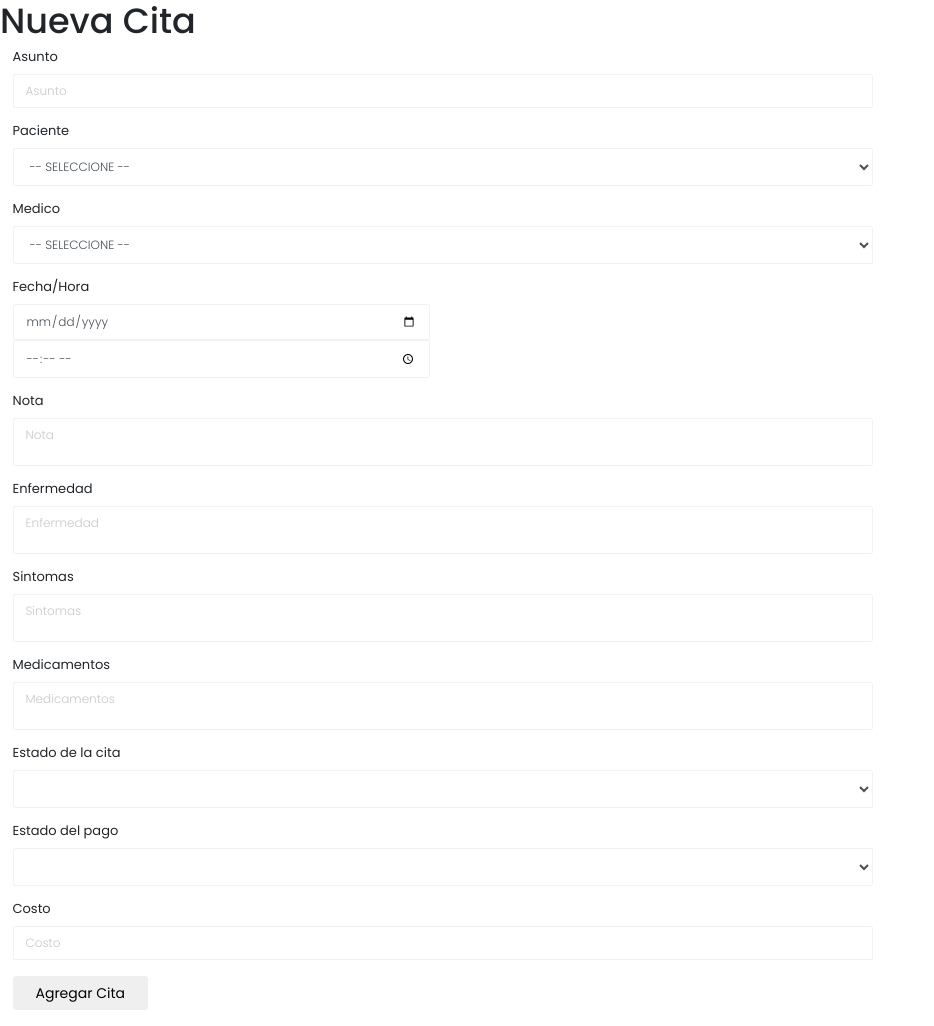
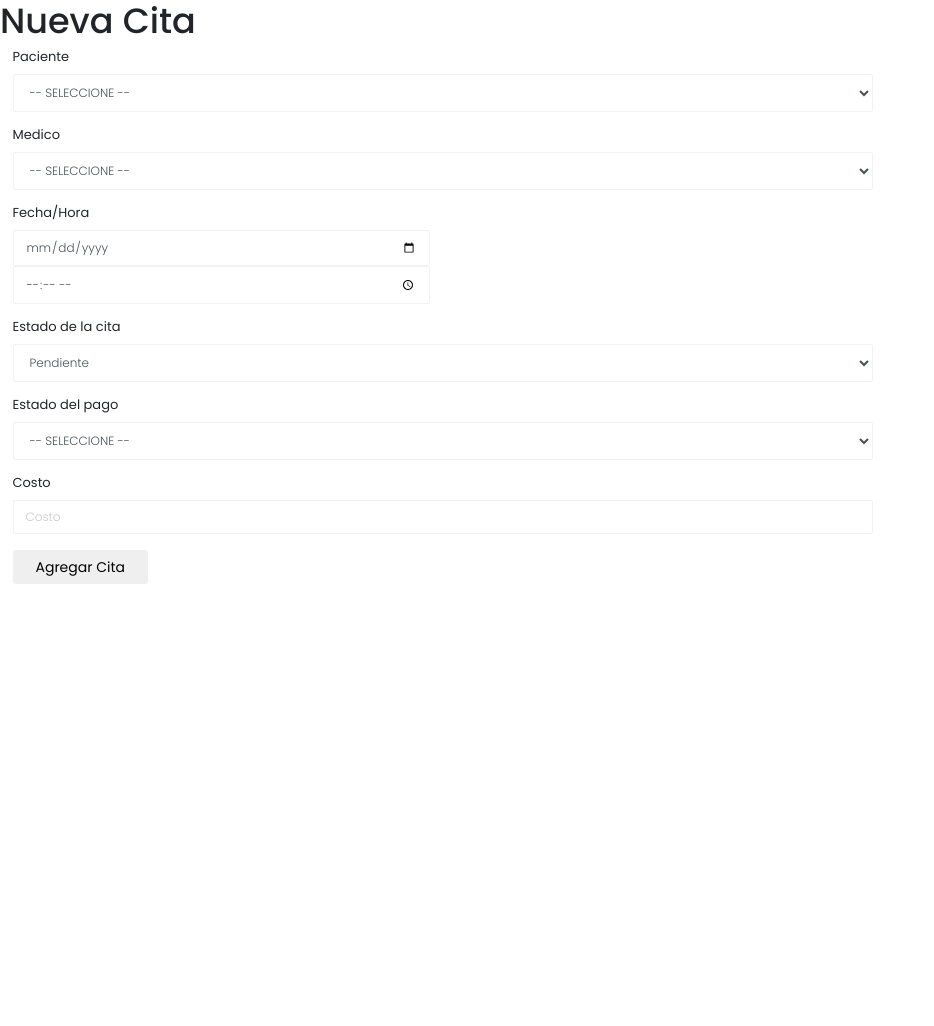
Before and after one commit to aasoto/ips, a PHP site: page /vcita.php in a window 1280 px wide. Shown: the whole page, without its empty margins (0-934 px from the left). After the commit the page ends 584 px from the top, so only its background shows below. Run offline with PHP 8.4, Linux system fonts and the light colour scheme; tables that the repository leaves empty or names only in its code hold one stand-in row (values such as "Sample post"); data that the repository does not hold is empty; some libraries are stand-ins or nearby versions.

Commit message:
agregar cita v1

```diff
--- a/ccita.php
+++ b/ccita.php
@@ -16,4 +16,6 @@
 
     $datcitas = $obj->listado_citas();
     $inf_pacientes = $obj->consulta_pacientes();
+    $inf_medicos = $obj->consulta_medicos();
+
 ?>
--- a/mcita.php
+++ b/mcita.php
@@ -40,5 +40,12 @@ include("conexion.php");
             $data = $this->selcot($sql);
             return $data;
         }
+
+        function consulta_medicos(){
+            $sql="SELECT area, nom1, nom2, apellido1, apellido2 FROM medicos;";
+
+            $data = $this->selcot($sql);
+            return $data;
+        }
     }
 ?>
--- a/vcita.php
+++ b/vcita.php
@@ -1,21 +1,16 @@
 <?php
     include ("plantilla1.php");
+    include ("ccita.php");
 ?>
 
 <div class="row">
   <div class="col-md-10">
     <h1>Nueva Cita</h1>
-<form class="form-horizontal" role="form" method="post" action="./?action=addreservation">
-  <div class="form-group">
-    <label for="inputEmail1" class="col-lg-2 control-label">Asunto</label>
-    <div class="col-lg-10">
-      <input type="text" name="title" required class="form-control" id="inputEmail1" placeholder="Asunto">
-    </div>
-  </div>
+    <form class="form-horizontal" method="post" id="addproduct" action="ccita.php" role="form">
       <div class="form-group">
         <label for="inputEmail1" class="col-lg-2 control-label">Paciente</label>
         <div class="col-lg-10">
-<select name="pacient_id" class="form-control" required>
+          <select name="paciente" class="form-control" required>
           <option value="">-- SELECCIONE --</option>
             <?php for($i=0;$i<count($inf_pacientes);$i++){?>
               <option value="<?php echo $inf_pacientes[$i]["numdoc"]; ?>"><?php echo $inf_pacientes[$i]["numdoc"]." - ".$inf_pacientes[$i]["nom1"]." ".$inf_pacientes[$i]["nom2"]." ".$inf_pacientes[$i]["apellido1"]." ".$inf_pacientes[$i]["apellido2"]; ?></option>
@@ -26,64 +21,42 @@
       <div class="form-group">
         <label for="inputEmail1" class="col-lg-2 control-label">Medico</label>
         <div class="col-lg-10">
-<select name="medic_id" class="form-control" required>
+          <select name="area" class="form-control" required>
           <option value="">-- SELECCIONE --</option>
-  <?php foreach($medics as $p):?>
-    <option value="<?php echo $p->id; ?>"><?php echo $p->id." - ".$p->name." ".$p->lastname; ?></option>
-  <?php endforeach; ?>
+            <?php for($i=0;$i<count($inf_medicos);$i++){?>
+              <option value="<?php echo $inf_medicos[$i]["area"]." - ".$inf_medicos[$i]["nom1"]." ".$inf_medicos[$i]["nom2"]." ".$inf_medicos[$i]["apellido1"]." ".$inf_medicos[$i]["apellido2"]; ?>">
+              <?php echo $inf_medicos[$i]["area"]." - ".$inf_medicos[$i]["nom1"]." ".$inf_medicos[$i]["nom2"]." ".$inf_medicos[$i]["apellido1"]." ".$inf_medicos[$i]["apellido2"]; ?></option>
+            <?php } ?>
           </select>
         </div>
       </div>
       <div class="form-group">
         <label for="inputEmail1" class="col-lg-2 control-label">Fecha/Hora</label>
         <div class="col-lg-5">
-      <input type="date" name="date_at" required class="form-control" id="inputEmail1" placeholder="Fecha">
+          <input type="date" name="fecha" required class="form-control" id="inputEmail1" placeholder="Fecha">
         </div>
         <div class="col-lg-5">
-      <input type="time" name="time_at" required class="form-control" id="inputEmail1" placeholder="Hora">
-    </div>
-  </div>
-  <div class="form-group">
-    <label for="inputEmail1" class="col-lg-2 control-label">Nota</label>
-    <div class="col-lg-10">
-    <textarea class="form-control" name="note" placeholder="Nota"></textarea>
-    </div>
-  </div>
-    <div class="form-group">
-    <label for="inputEmail1" class="col-lg-2 control-label">Enfermedad</label>
-    <div class="col-lg-10">
-    <textarea class="form-control" name="sick" placeholder="Enfermedad"></textarea>
-    </div>
-  </div>
-      <div class="form-group">
-    <label for="inputEmail1" class="col-lg-2 control-label">Sintomas</label>
-    <div class="col-lg-10">
-    <textarea class="form-control" name="symtoms" placeholder="Sintomas"></textarea>
-    </div>
-  </div>
-        <div class="form-group">
-    <label for="inputEmail1" class="col-lg-2 control-label">Medicamentos</label>
-    <div class="col-lg-10">
-    <textarea class="form-control" name="medicaments" placeholder="Medicamentos"></textarea>
+          <input type="time" name="hora" required class="form-control" id="inputEmail1" placeholder="Hora">
         </div>
       </div>
       <div class="form-group">
         <label for="inputEmail1" class="col-lg-2 control-label">Estado de la cita</label>
         <div class="col-lg-10">
-<select name="status_id" class="form-control" required>
-  <?php foreach($statuses as $p):?>
-    <option value="<?php echo $p->id; ?>"><?php echo $p->name; ?></option>
-  <?php endforeach; ?>
+          <select name="estado" class="form-control" required>
+            <option value="Pendiente">Pendiente</option>
+            <option value="Aplicada">Aplicada</option>
+            <option value="No Asistio">No Asistió</option>
+            <option value="Cancelada">Cancelada</option>
           </select>
         </div>
       </div>
       <div class="form-group">
         <label for="inputEmail1" class="col-lg-2 control-label">Estado del pago</label>
         <div class="col-lg-10">
-<select name="payment_id" class="form-control" required>
-  <?php foreach($payments as $p):?>
-    <option value="<?php echo $p->id; ?>"><?php echo $p->name; ?></option>
-  <?php endforeach; ?>
+          <select name="estado_pago" class="form-control" required>
+            <option value="">-- SELECCIONE --</option>
+              <option value="Pagado">Pagado</option>
+              <option value="Pendiente">Pendiente</option>
           </select>
         </div>
       </div>
@@ -93,7 +66,7 @@
         <div class="col-lg-10">
           <div class="input-group">
             <span class="input-group-addon"><i class="fa fa-usd"></i></span>
-  <input type="text" class="form-control" name="price" placeholder="Costo">
+            <input type="text" class="form-control" name="costo" placeholder="Costo">
           </div>
         </div>
       </div>
@@ -103,7 +76,6 @@
         </div>
       </div>
     </form>
-
   </div>
 </div>
 
```
Lines whose indentation alone changed are shown as unchanged.
